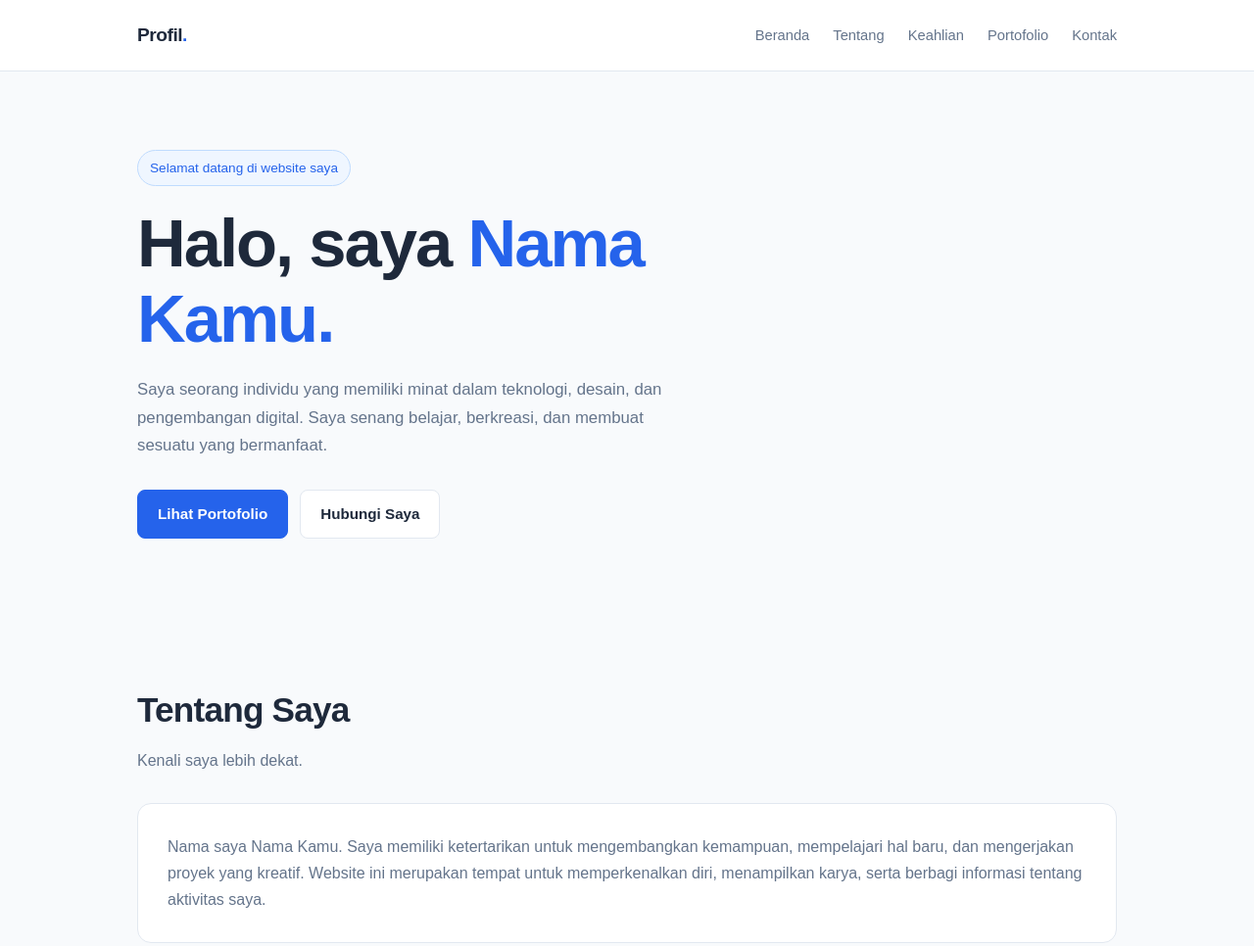
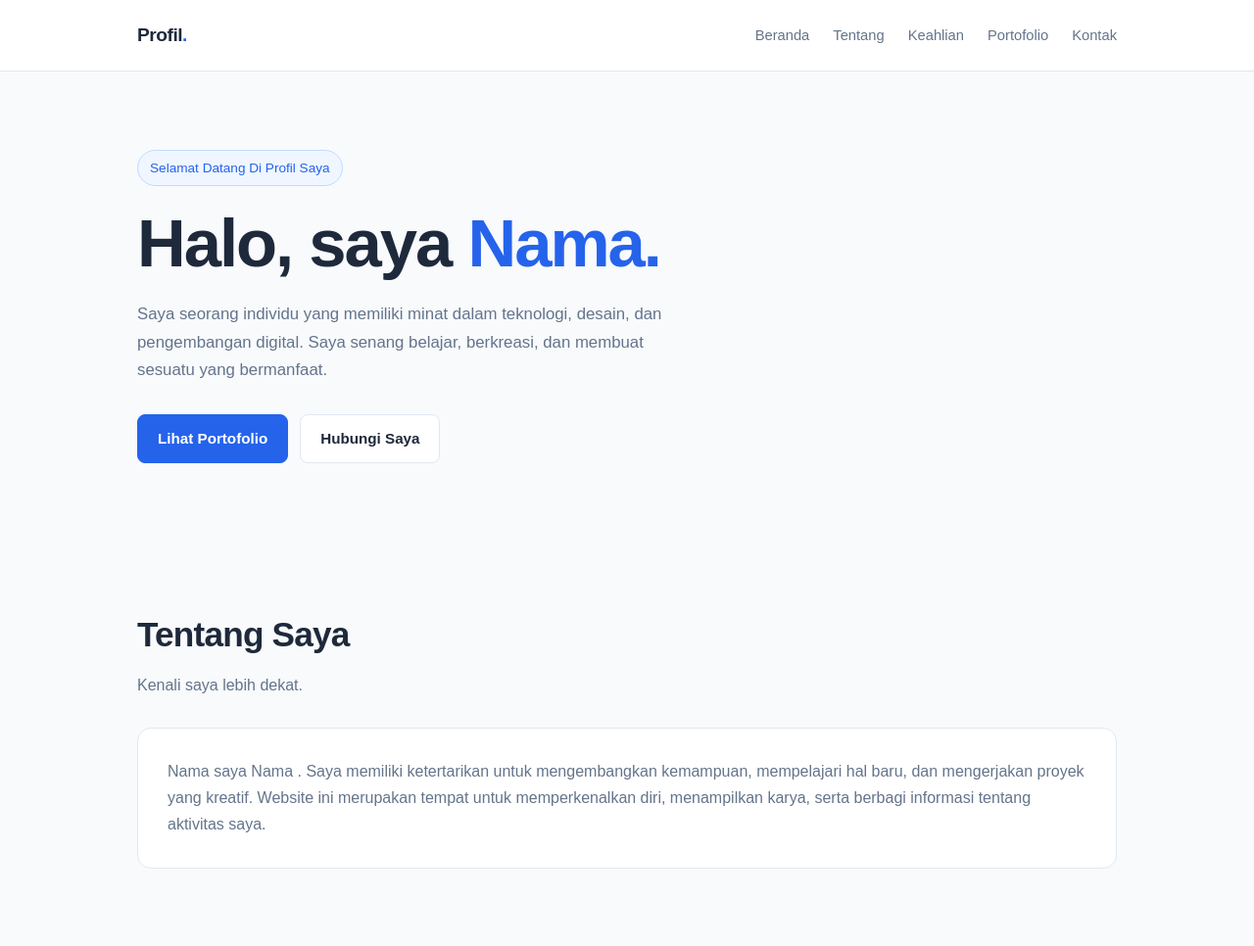
Before and after one commit to Faiz111-core/btng, a plain HTML site: page faizal_btng/index.html in a window 1280 px wide. Shown: the top 966 px of the page at 98% size. Drawn offline with Linux system fonts and the light colour scheme.

Commit message:
update changes

```diff
--- a/faizal_btng/index.html
+++ b/faizal_btng/index.html
@@ -5,7 +5,7 @@
   <meta charset="UTF-8">
   <meta name="viewport" content="width=device-width, initial-scale=1.0">
   <meta name="description" content="Website profil pribadi dan portofolio saya.">
-  <title>Profil Saya | personal Website</title>
+  <title>My Profile | Personal Branding Website</title>
 
   <style>
     /* Reset dasar */
@@ -360,9 +360,9 @@
   <main>
     <section class="hero container" id="beranda">
       <div class="hero-content">
-        <span class="eyebrow">Selamat datang di website saya</span>
+        <span class="eyebrow">Selamat Datang Di Profil Saya</span>
 
-        <h1>Halo, saya <span>Nama Kamu.</span></h1>
+        <h1>Halo, saya <span>Nama.</span></h1>
 
         <p>
           Saya seorang individu yang memiliki minat dalam teknologi,
@@ -389,7 +389,7 @@
 
       <div class="about-card">
         <p>
-          Nama saya Nama Kamu. Saya memiliki ketertarikan untuk
+          Nama saya Nama . Saya memiliki ketertarikan untuk
           mengembangkan kemampuan, mempelajari hal baru, dan
           mengerjakan proyek yang kreatif. Website ini merupakan
           tempat untuk memperkenalkan diri, menampilkan karya,
```
